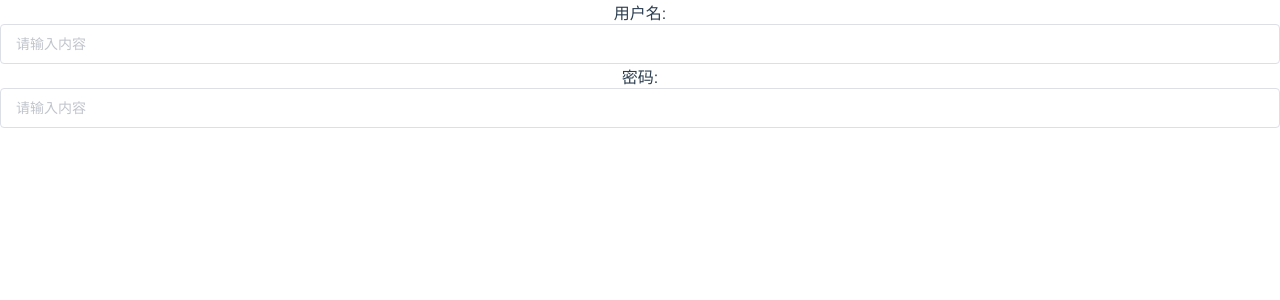
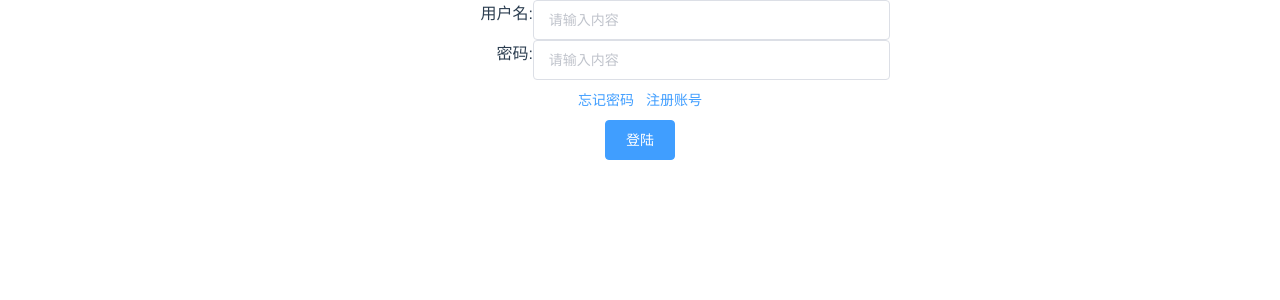
Before and after one commit to hellknower/Time-Line-Vue, a Vue app: page / in a window 1280 px wide. Shown: the top 300 px of the page. Built offline with nearby package versions, Linux system fonts and the light colour scheme.

Commit message:
新增:添加axios部分请求编写

```diff
--- /dev/null
+++ b/src/api/request.js
@@ -0,0 +1,6 @@
+import axios from 'axios';
+
+axios.create({
+    baseURL:'loacalhost:8000',
+    timeout:5000
+})
--- a/src/store/modules/user.js
+++ b/src/store/modules/user.js
@@ -1,7 +1,17 @@
+import axios from "axios";
+
 const user = {
     state:{},
     mutations:{},
-    actions:{},
+    actions:{
+        login(){
+            axios.post('user/login').then(res=>{
+                console.log(res);
+            }).catch(err=>{
+                console.log(err);
+            })
+        }
+    },
     getters:{},
 }
 
--- a/src/views/Login/index.vue
+++ b/src/views/Login/index.vue
@@ -1,13 +1,20 @@
 <template>
     <div id="Login">
         <div class="login-input-position">
-            <div class="login-userName">
+            <div class="login-input login-userName">
                 <span>用户名:</span>
                 <el-input v-model="userName" placeholder="请输入内容"/>
             </div>
-            <div class="login-passWord">
+            <div class="login-input login-passWord">
                 <span>密码:</span>
                 <el-input v-model="passWord" placeholder="请输入内容"/>
+            </div>
+            <div class="create-or-forget-buttonArray">
+                <el-button type="text" @click="forget">忘记密码</el-button>
+                <el-button type="text">注册账号</el-button>
+            </div>
+            <div class="login-button">
+                <el-button type="primary" @click="login">登陆</el-button>
             </div>
         </div>
     </div>
@@ -26,9 +33,32 @@
         computed:{
         },
         methods:{
+            forget(){
+                this.$confirm('main','忘记密码',{
+                    showInput:true,
+                    confirmButtonText: '确定',
+                    cancelButtonText: '取消',
+                }).then(msg=>{
+                    console.log(msg);
+                }).catch(err=>{
+                    console.log(err);
+                })
+            },
+            login(){
+                this.$router.push('main')
+            }
         }
     }
 </script>
 
 <style lang="stylus" rel="stylesheet/stylus">
+#Login
+    .login-input-position
+        margin:0 auto
+        width:500px
+    .login-input
+        display:flex
+        span
+            width:200px
+            text-align:right
 </style>
```
